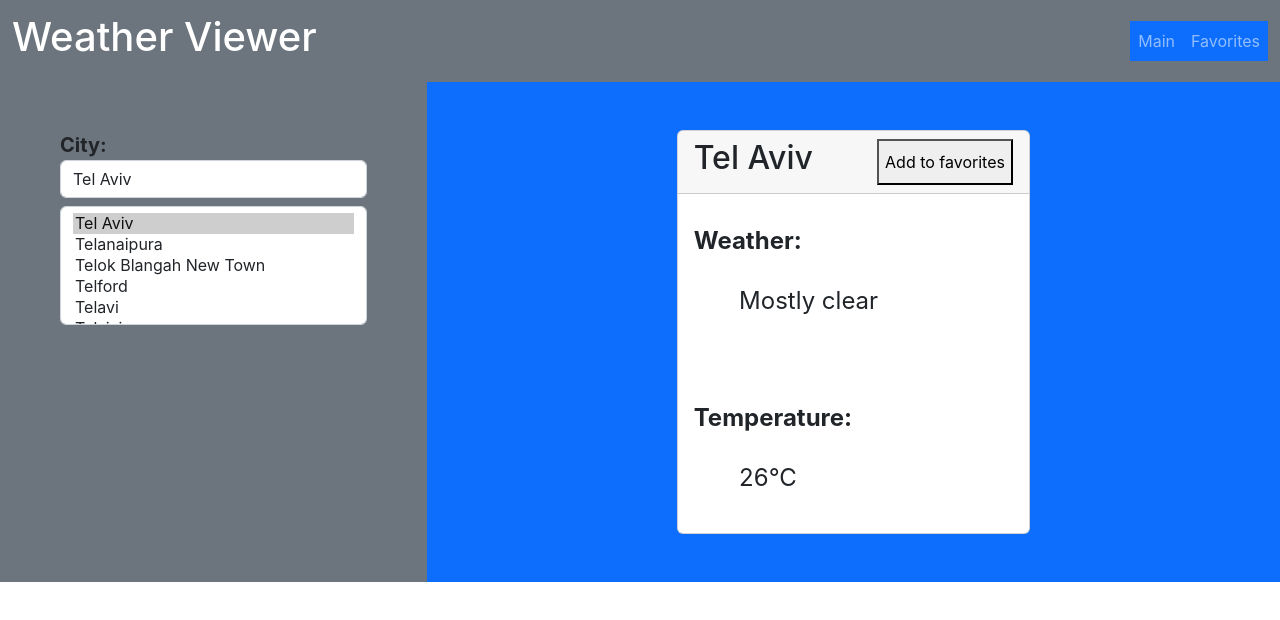
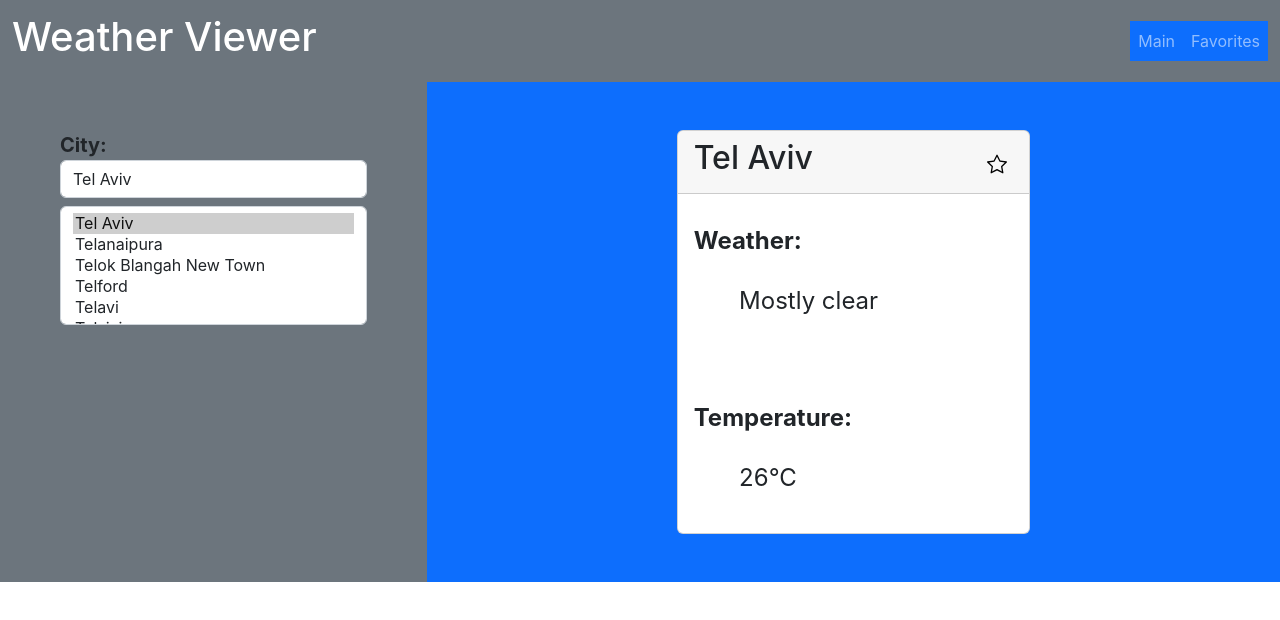
Before and after one commit to NoamAnisfeld/weather-utopia, a React (Create React App) app: page / in a window 1280 px wide. Shown: the top 620 px of the page. Built offline with nearby package versions, Linux system fonts and the light colour scheme.

Commit message:
Changing the favorites control to be icon-based

```diff
--- a/src/components/FavoritesControlButton.tsx
+++ b/src/components/FavoritesControlButton.tsx
@@ -16,15 +16,27 @@ export default function FavoritesControlButton({
 
     return favoriteCities.find(item => item.key === cityKey) ?
         <button
+            className="bg-transparent border-0"
             type="button"
+            title="Remove from favorites"
             onClick={() => removeFavoriteCity(cityKey)}
         >
-            Remove from favorites
-        </button> :
+            <img
+                src={`${process.env.PUBLIC_URL}/assets/star-fill.svg`}
+                width="20"
+                height="20"
+            />
+         </button> :
         <button
+            className="bg-transparent border-0"
             type="button"
+            title="Add to favorites"
             onClick={() => addFavoriteCity(cityKey, cityName)}
         >
-            Add to favorites
+            <img
+                src={`${process.env.PUBLIC_URL}/assets/star.svg`}
+                width="20"
+                height="20"
+            />
         </button>
 }
```
Also changed, not shown: public/assets/star-fill.svg (added), public/assets/star.svg (added).
